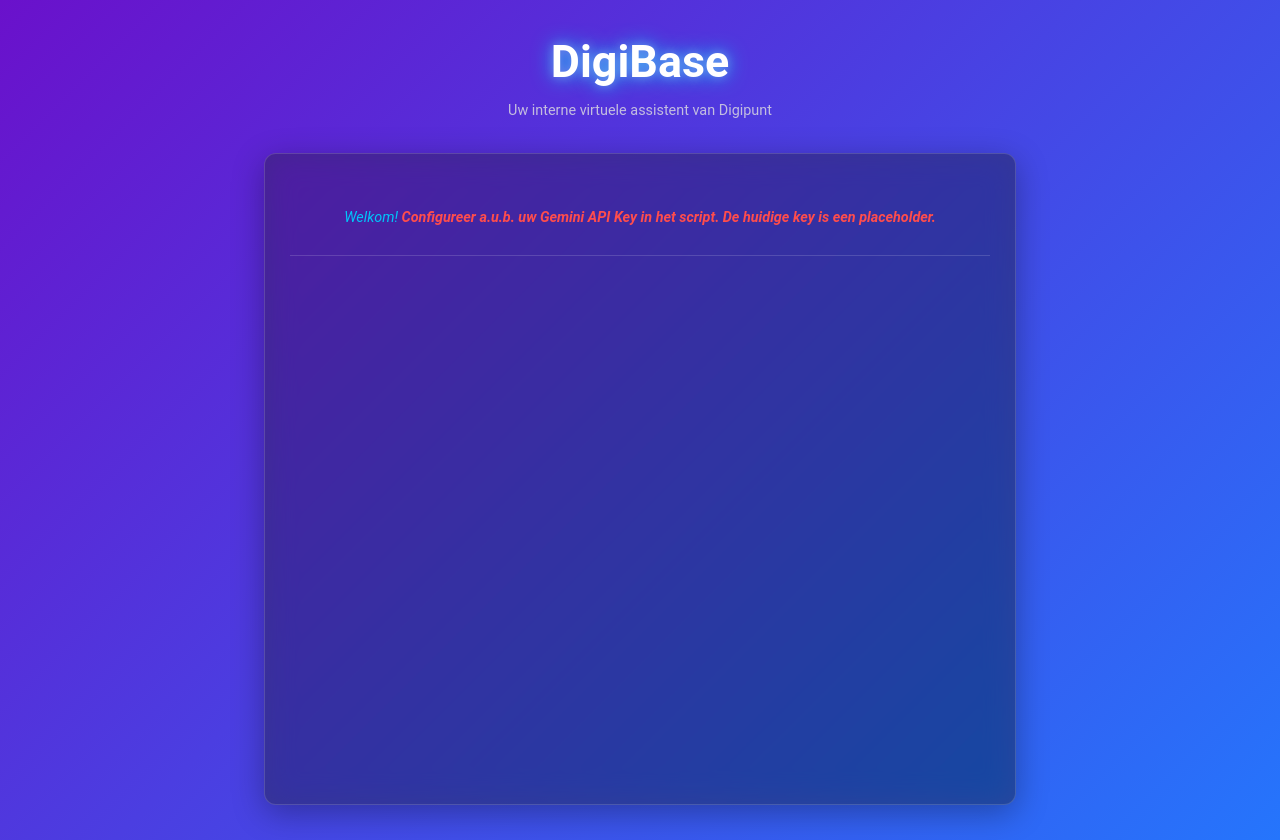
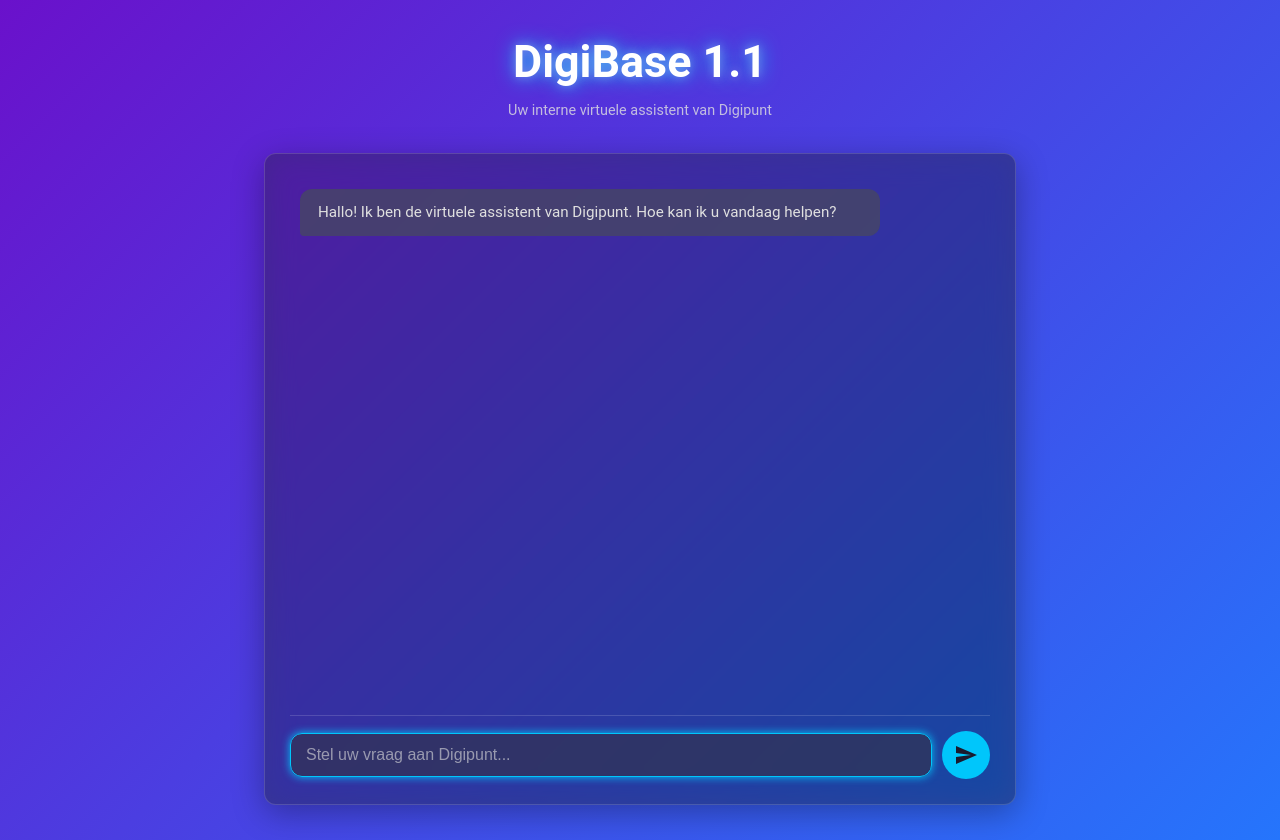
Before and after one commit to FNXBoedie/digibase, a plain HTML site: page index.html in a window 1280 px wide. Drawn offline with Linux system fonts and the light colour scheme; a web font is replaced by a local one.

Commit message:
Update index.html

```diff
--- a/index.html
+++ b/index.html
@@ -219,7 +219,7 @@
 <body>
 
 <div id="appHeader">
-    <h1>DigiBase</h1>
+    <h1>DigiBase 1.1</h1>
     <p>Uw interne virtuele assistent van Digipunt</p>
 </div>
 
@@ -243,7 +243,7 @@
 
 <script>
     // --- CONFIGURATIE ---
-    const GEMINI_API_KEY = "AIzaSyB04OBGNKEWmZp1WSvgAjjDzYMe9SGE_fU"; // AIzaSyB04OBGNKEWmZp1WSvgAjjDzYMe9SGE_fU <-- VERVANG DIT MET UW EIGEN GEMINI API KEY
+    const GEMINI_API_KEY = "AIzaSyAkeZNQdyOcf27Wo9D75ydwELGC2XeM_eU";
     const DATA_FILE_URL = 'data.txt'; // URL van uw databestand.
 
     // --- GLOBALE VARIABELEN ---
```
